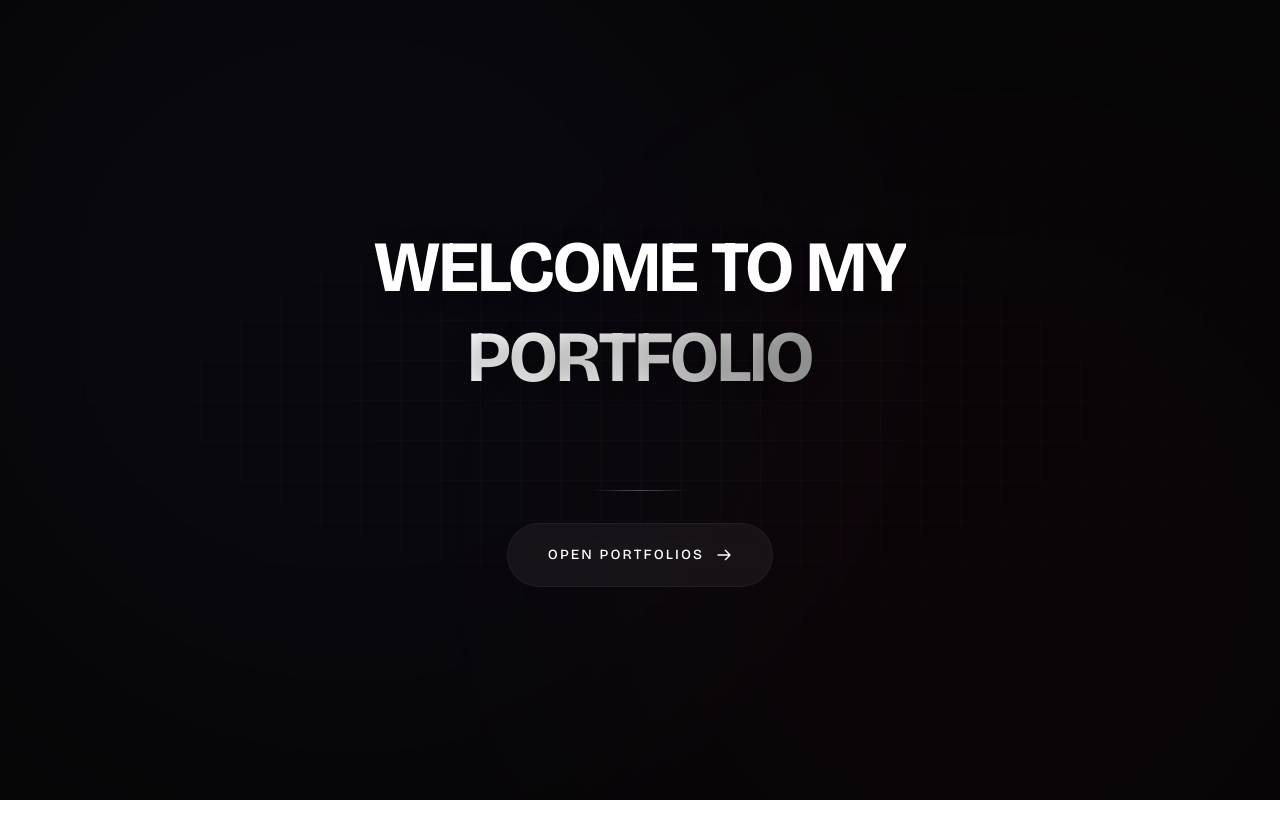
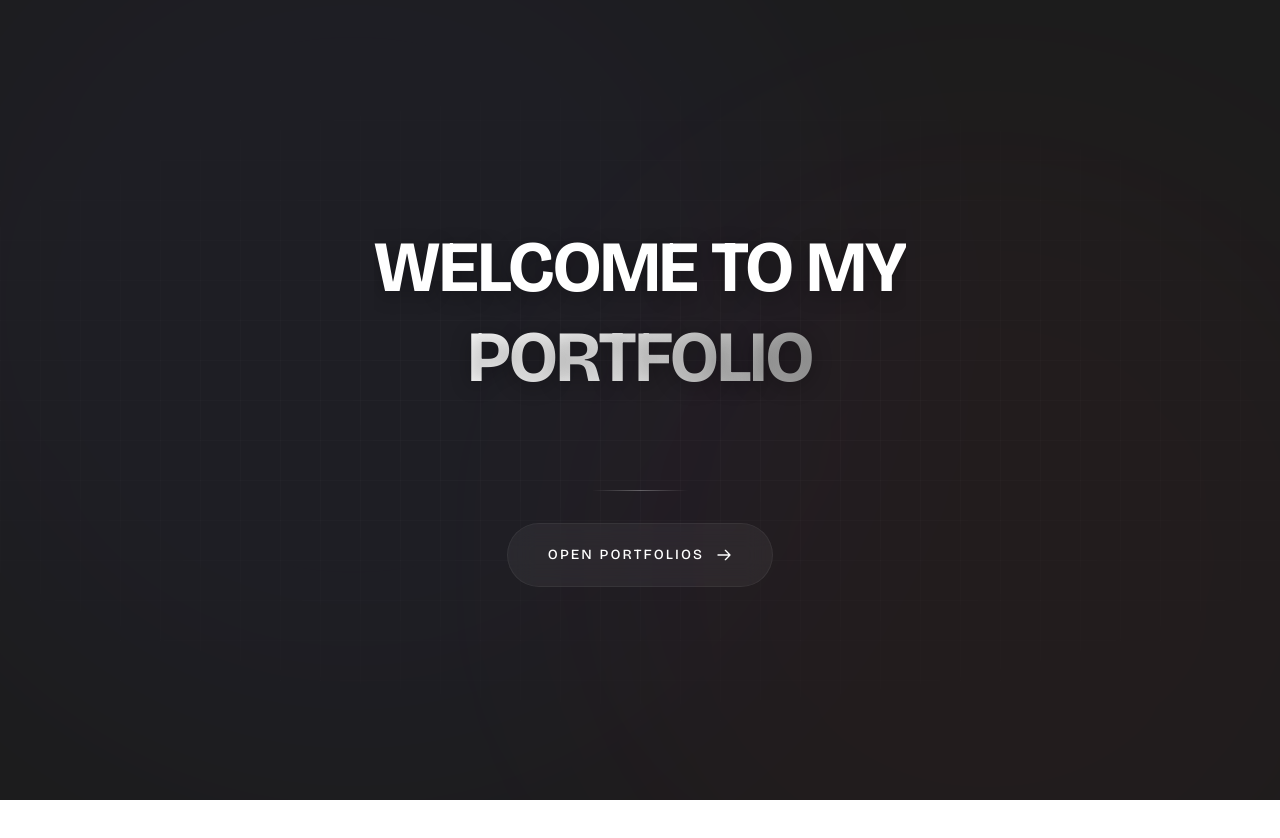
Before and after one commit to Abdulsami1122/Main-portfoilio-sami, a Next.js app: page / in a window 1280 px wide. Shown: the top 838 px of the page. Built offline with nearby package versions, Linux system fonts and the light colour scheme.

Commit message:
feat: add DoorOverlay component with framer-motion entry animation

```diff
--- a/src/app/components/home/door-overlay/index.tsx
+++ b/src/app/components/home/door-overlay/index.tsx
@@ -87,7 +87,7 @@ const DoorOverlay = ({ onOpen }: { onOpen: () => void }) => {
             variants={leftDoorVariants}
             initial="initial"
             exit="exit"
-            className="absolute left-0 top-0 bottom-0 w-1/2 bg-[#050505] z-10"
+            className="absolute left-0 top-0 bottom-0 w-1/2 bg-[#1c1c1c] z-10"
           />
 
           {/* Right Door */}
@@ -95,7 +95,7 @@ const DoorOverlay = ({ onOpen }: { onOpen: () => void }) => {
             variants={rightDoorVariants}
             initial="initial"
             exit="exit"
-            className="absolute right-0 top-0 bottom-0 w-1/2 bg-[#050505] z-10"
+            className="absolute right-0 top-0 bottom-0 w-1/2 bg-[#1c1c1c] z-10"
           />
 
           {/* Content Wrapper (fades out) */}
```
